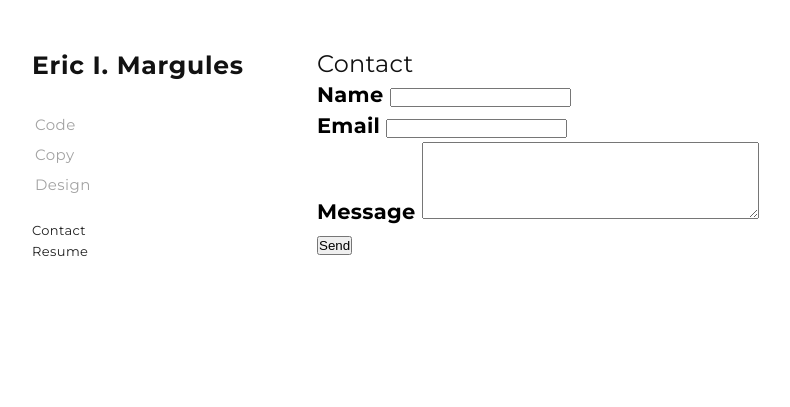
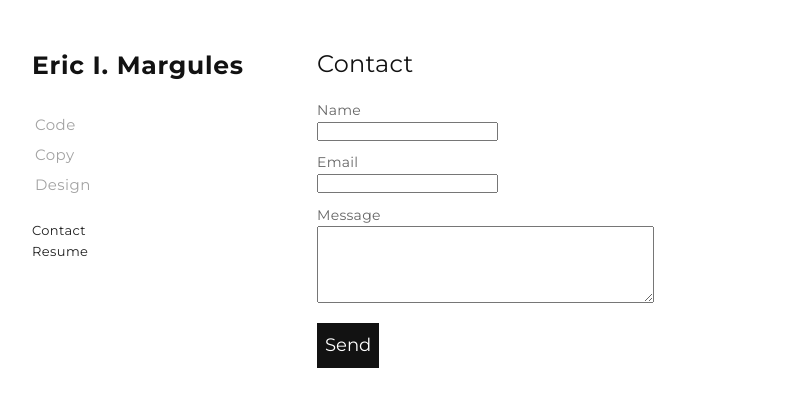
Before and after one commit to ericmargules/ericmargul.es, a Jekyll site: the page built from contact.html, in a window 1280 px wide. Shown: the top 407 px of the page, without its empty margins (158-948 px from the left). Built offline with Jekyll 4.4.1, drawn with Linux system fonts in a browser that asks for light colours.

Commit message:
style contact form

```diff
--- a/contact.html
+++ b/contact.html
@@ -2,20 +2,27 @@
 layout: default
 javascript: contact
 ---
-<h1>Contact<h2>
-<div id="contact form">
+<h1>Contact</h1>
+<div id="contact_form">
 
 	<form id="contactform" method="POST">
-    <label name="name">Name</label>
-    <input type="text" name="name"><br>
-  	<label name="_replyto">Email</label>
-    <input type="email" name="_replyto"><br>
-  	<label name="content">Message</label>
-    <textarea name="content" cols="40" rows="5"></textarea><br>
-    <input type="text" name="_gotcha" style="display:none" />
-    <!-- <input type="submit" value="Send"> -->
-    <button id="sendMessage">Send</button>
-		<input type="hidden" name="_next" value="{{ site.baseurl }}/" />
+    <div id="contact_fields">
+	    <p>
+		    <label name="name">Name</label><br>
+		    <input type="text" name="name">
+		  </p>
+	  	<p>
+		  	<label name="_replyto">Email</label><br>
+		    <input type="email" name="_replyto">
+	  	</p>
+	  	<p>
+		  	<label name="content">Message</label><br>
+		    <textarea name="content" cols="40" rows="5"></textarea><br>
+		    <input type="text" name="_gotcha" style="display:none" />
+				<input type="hidden" name="_next" value="{{ site.baseurl }}/" />
+			</p>
+	  </div>
+    <button class="button" id="sendMessage"><a href="#">Send</a></button>
 	</form>
 
 </div>
--- a/css/main.css
+++ b/css/main.css
@@ -160,7 +160,7 @@ h1 {
 
 }
 
-#button, .block {
+#button, .block, .button {
 
   background-color: #121212;
   padding: .5em;
@@ -168,6 +168,7 @@ h1 {
   color: #FFF;
   font-size: 16px;
   letter-spacing: .04em;
+  border: none;
 
 }
 
@@ -179,17 +180,24 @@ h1 {
 
 }
 
-#button a {
+#button a, .button a {
 
   color: #FFF;
   line-height: 1.6em;
   letter-spacing: 0em;
   font-weight: 500;
   font-size: 18px;
+  font-family: "Montserrat";
 
 }
 
-#button:hover {
+.button a:hover {
+
+  color: #FFF;
+
+}
+
+#button:hover, .button:hover {
 
   opacity: .8;
 
@@ -342,6 +350,18 @@ h1 {
 
 }
 
+#contact_form {
+
+  margin: 1.5em 0 0 0;
+
+}
+
+#contact_fields {
+
+  margin: 0 0 1em 0;
+
+}
+
 
 @media screen and (max-width:799px){
 
```
